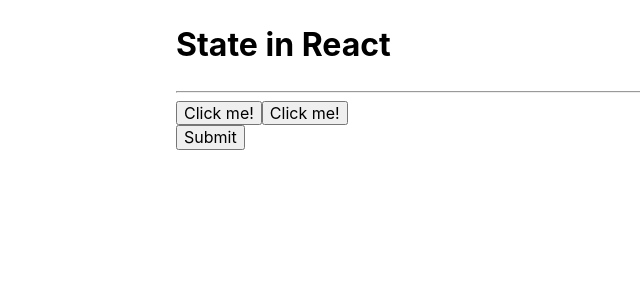
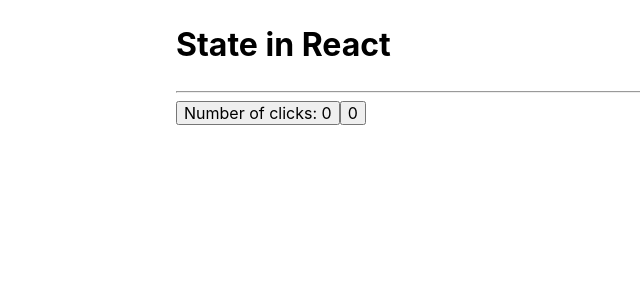
Before and after one commit to ExLuZiVe53/react-training, a React (Vite) app: page / in a window 1280 px wide. Shown: the top 300 px of the page, without its empty margins (0-640 px from the left). Built offline with nearby package versions, Linux system fonts and the light colour scheme.

Commit message:
added state and setter from state(function from change state)

```diff
--- a/src/components/App/App.jsx
+++ b/src/components/App/App.jsx
@@ -1,26 +1,31 @@
+import { useState } from "react";
 import css from "./App.module.css";
 
 export default function App() {
-  const handleClick = (message) => {
-    console.log(message);
-    console.log("Hello");
+  const [clicks, setClicks] = useState(0);
+  // const [text, setText] = useState("Hello");
+  const [a, setA] = useState(0);
+
+  const handleA = () => {
+    setA(a + 1);
   };
 
-  const handleSubmit = (event) => {
-    event.preventDefault();
-    console.log("You submit form");
+  const handleClick = () => {
+    setClicks(clicks + 1);
   };
+
+  // const handleChange = (event) => {
+  //   setText(event.target.value);
+  // };
 
   return (
     <div className={css.container}>
       <h1>State in React</h1>
       <hr />
-      <button onClick={() => handleClick("this is Arg")}>Click me!</button>
-      <button onClick={handleClick}>Click me!</button>
-
-      <form onSubmit={handleSubmit}>
-        <button>Submit</button>
-      </form>
+      <button onClick={handleClick}>Number of clicks: {clicks}</button>
+      <button onClick={handleA}>{a}</button>
+      {/* <input type="text" onChange={handleChange} />
+      <p>{text}</p> */}
     </div>
   );
 }
```
